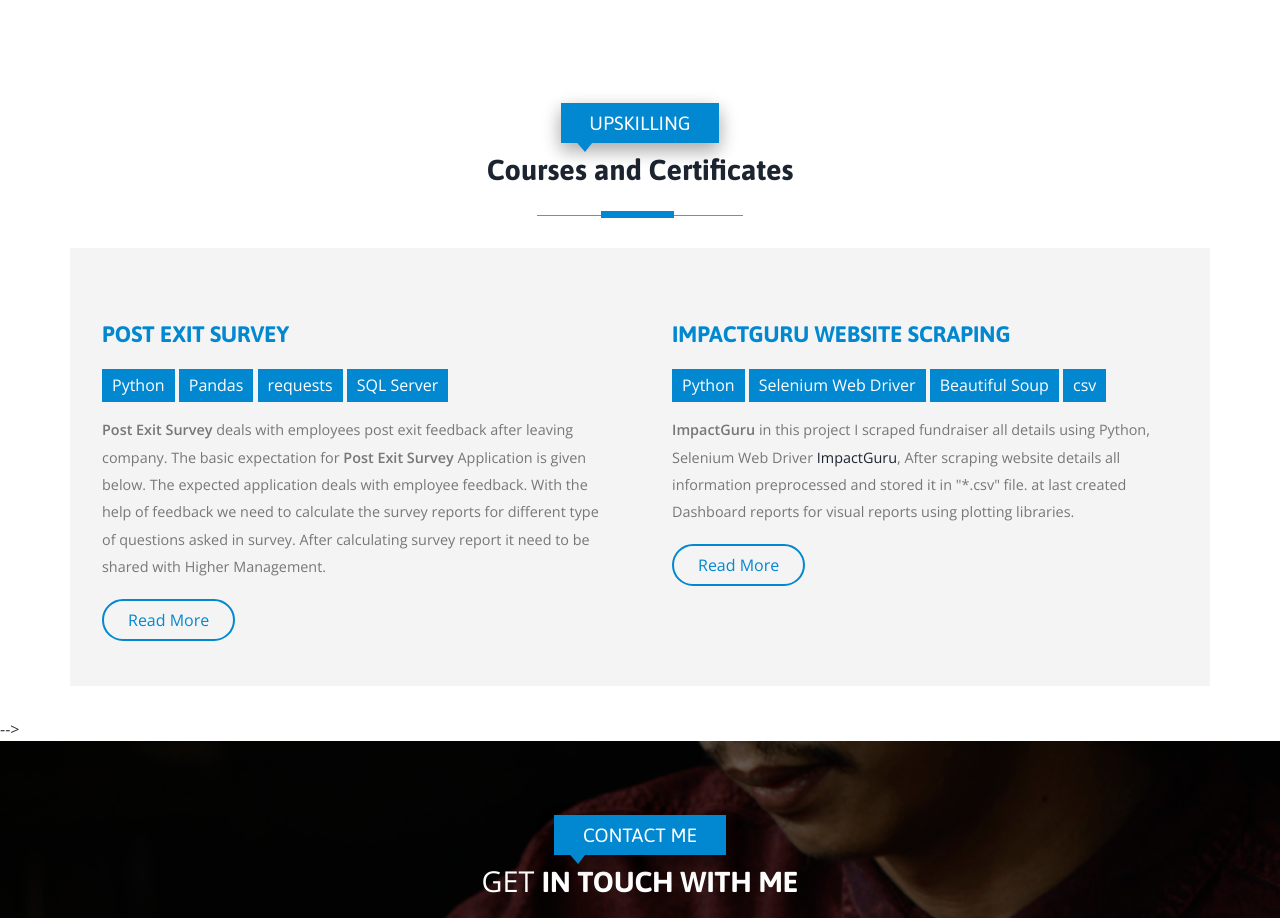
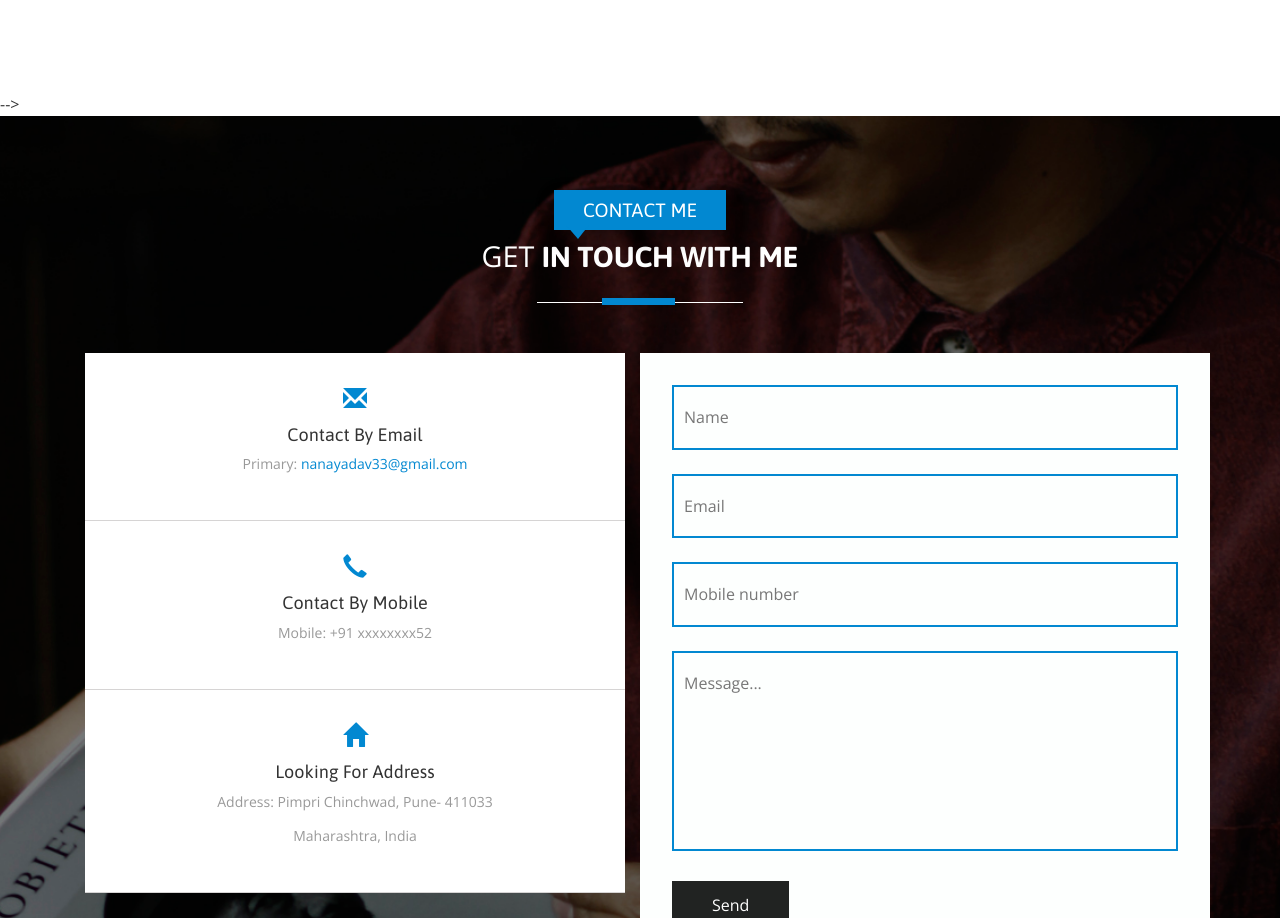
Before and after one commit to nanasaheb-yadav/Nanasaheb, a plain HTML site: page index.html in a window 1280 px wide. Shown: the part 4719-5637 px from the top of the page. Drawn offline with nearby package versions, Linux system fonts and the light colour scheme; files whose address does not match are found by name.

Commit message:
updating work experience and other information

```diff
--- a/index.html
+++ b/index.html
@@ -709,7 +709,7 @@ reports to higher management.</li>
   </div>
   <!-- top-grids -->
    <!-- /blog-pop-->
-  <div class="courses" id="courses">
+  <!--<div class="courses" id="courses">
     <div class="container">
       <div class="service-head text-center">
         <h4>UPSKILLING</h4>
```
